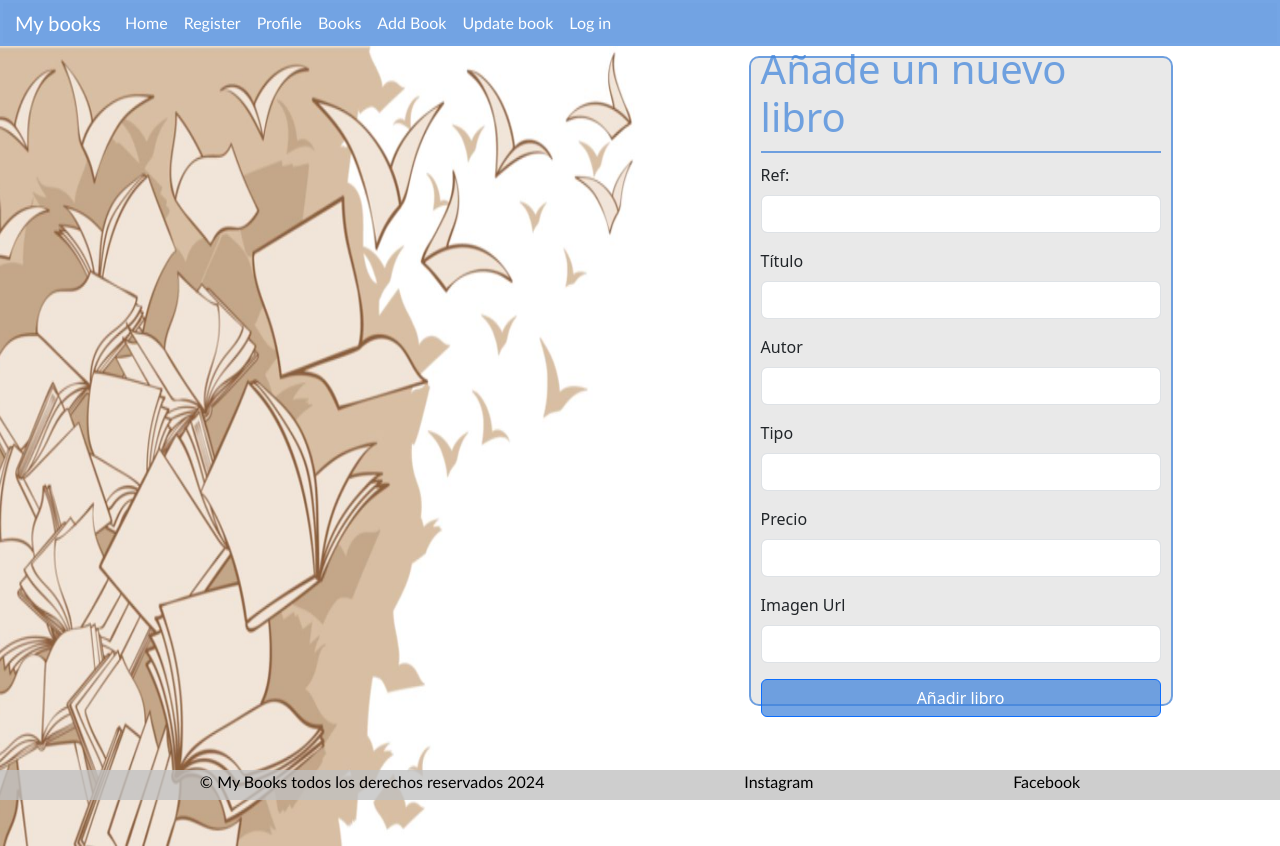
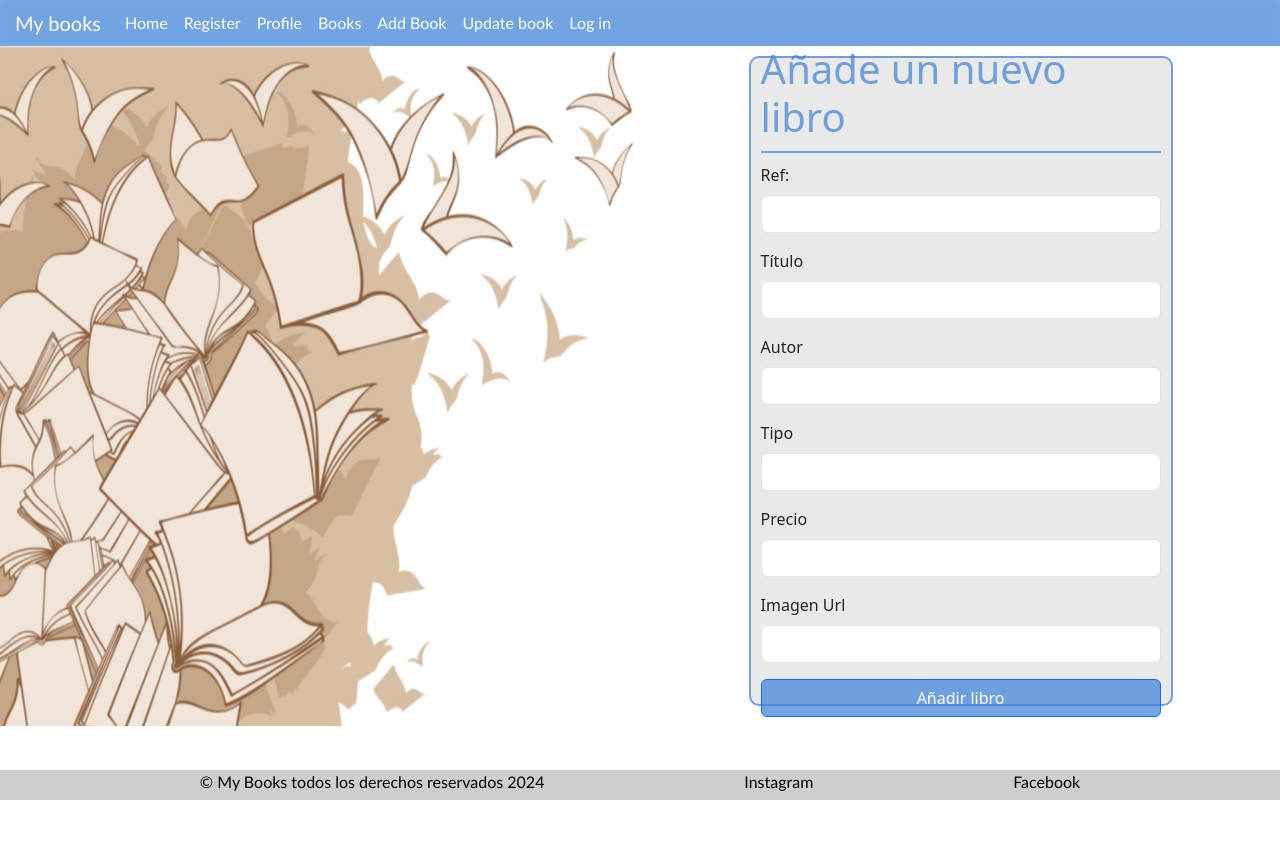
Before and after one commit to Juditbr92/MyBooks, an Angular app: page /addBooks in a window 1280 px wide. Built offline with nearby package versions, Linux system fonts and the light colour scheme.

Commit message:
cambio imagen home

```diff
--- a/src/app/pages/add-book/add-book.component.css
+++ b/src/app/pages/add-book/add-book.component.css
@@ -8,6 +8,7 @@
 
 img{
     width: 70%;
+    height: 85%;
     display: flex;
     align-content: flex-start;
 }
--- a/src/app/pages/home/home.component.css
+++ b/src/app/pages/home/home.component.css
@@ -11,7 +11,7 @@
 }
 
 img{
-    width: 50%;
+    width: 60%;
 }
 
 h1{
```
